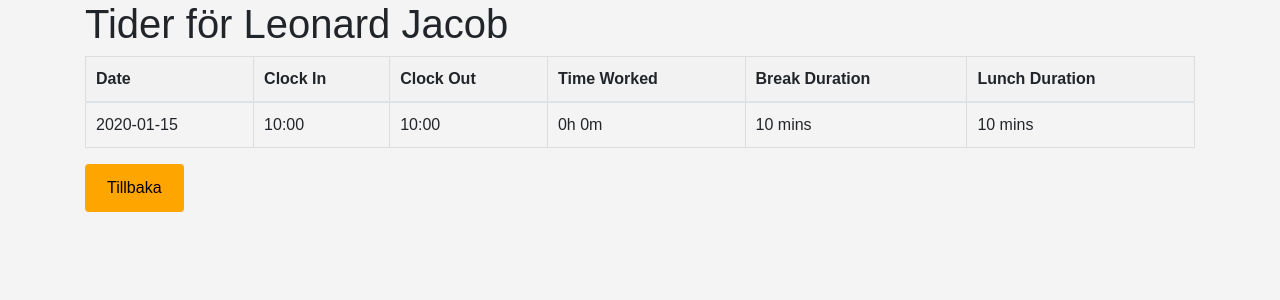
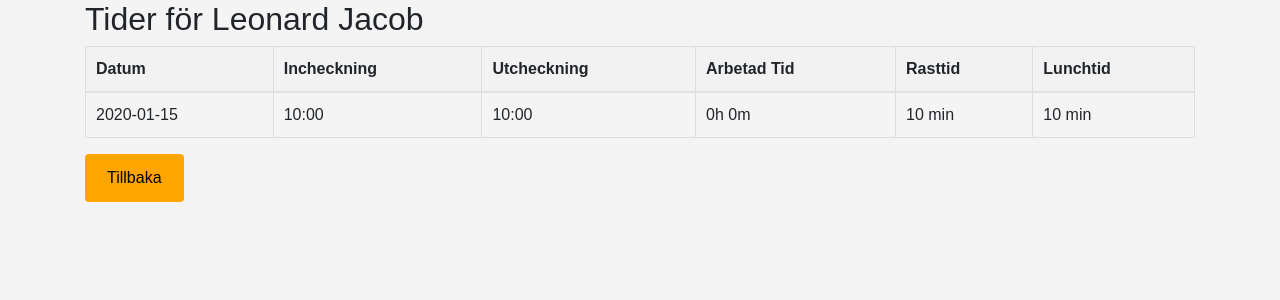
Before and after one commit to FicsitCEO/TimeGuardianFinal, a Flask app: template templates/view_times.html in a window 1280 px wide. Shown: the part 56-356 px from the top of the page. Run offline with Flask 3, Linux system fonts and the light colour scheme; the template is opened without the code that fills it: values that come from a table or form of the project are taken from there, others are empty; tables that the repository leaves empty hold one stand-in row (values such as "Sample post"); some libraries are stand-ins or nearby versions.

Commit message:
Updated translations and fixed clock out button issue

```diff
--- a/templates/view_times.html
+++ b/templates/view_times.html
@@ -1,15 +1,16 @@
 {% extends "base.html" %}
+{% block title %}Tider för {{ worker.first_name }} {{ worker.last_name }}{% endblock %}
 {% block content %}
-<h1>Tider för {{ worker.first_name }} {{ worker.last_name }}</h1>
+<h2>Tider för {{ worker.first_name }} {{ worker.last_name }}</h2>
 <table class="table">
     <thead>
         <tr>
-            <th>Date</th>
-            <th>Clock In</th>
-            <th>Clock Out</th>
-            <th>Time Worked</th>
-            <th>Break Duration</th>
-            <th>Lunch Duration</th>
+            <th>Datum</th>
+            <th>Incheckning</th>
+            <th>Utcheckning</th>
+            <th>Arbetad Tid</th>
+            <th>Rasttid</th>
+            <th>Lunchtid</th>
         </tr>
     </thead>
     <tbody>
@@ -23,11 +24,11 @@
                 {{ (timestamp.clock_out - timestamp.clock_in).seconds|format_worked_hours }}
                 {% endif %}
             </td>
-            <td>{{ timestamp.break_duration }} mins</td>
-            <td>{{ timestamp.lunch_duration }} mins</td>
+            <td>{{ timestamp.break_duration }} min</td>
+            <td>{{ timestamp.lunch_duration }} min</td>
         </tr>
         {% endfor %}
     </tbody>
 </table>
-<a href="{{ url_for('admin_dashboard') }}" class="btn btn-secondary">Tillbaka</a>
+<a href="{{ url_for('admin_dashboard') }}" class="btn btn-warning">Tillbaka</a>
 {% endblock %}
```
